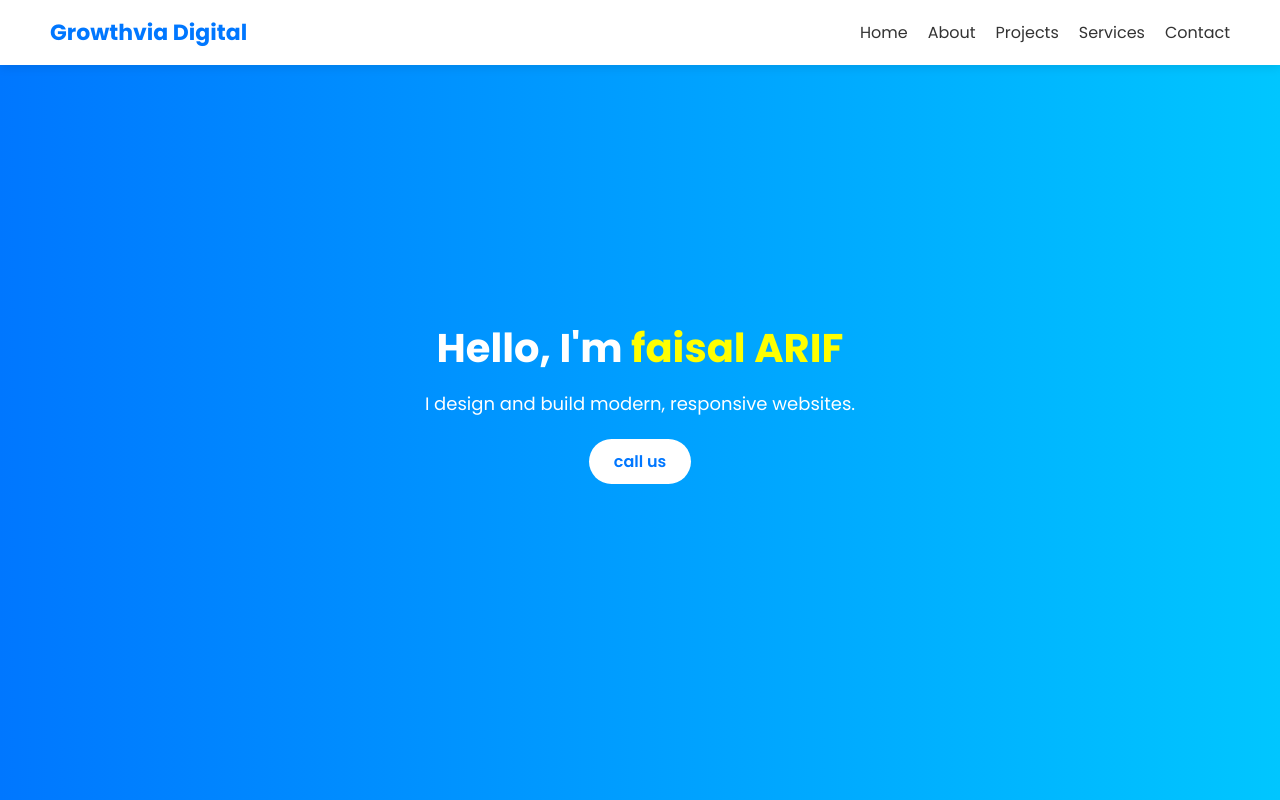
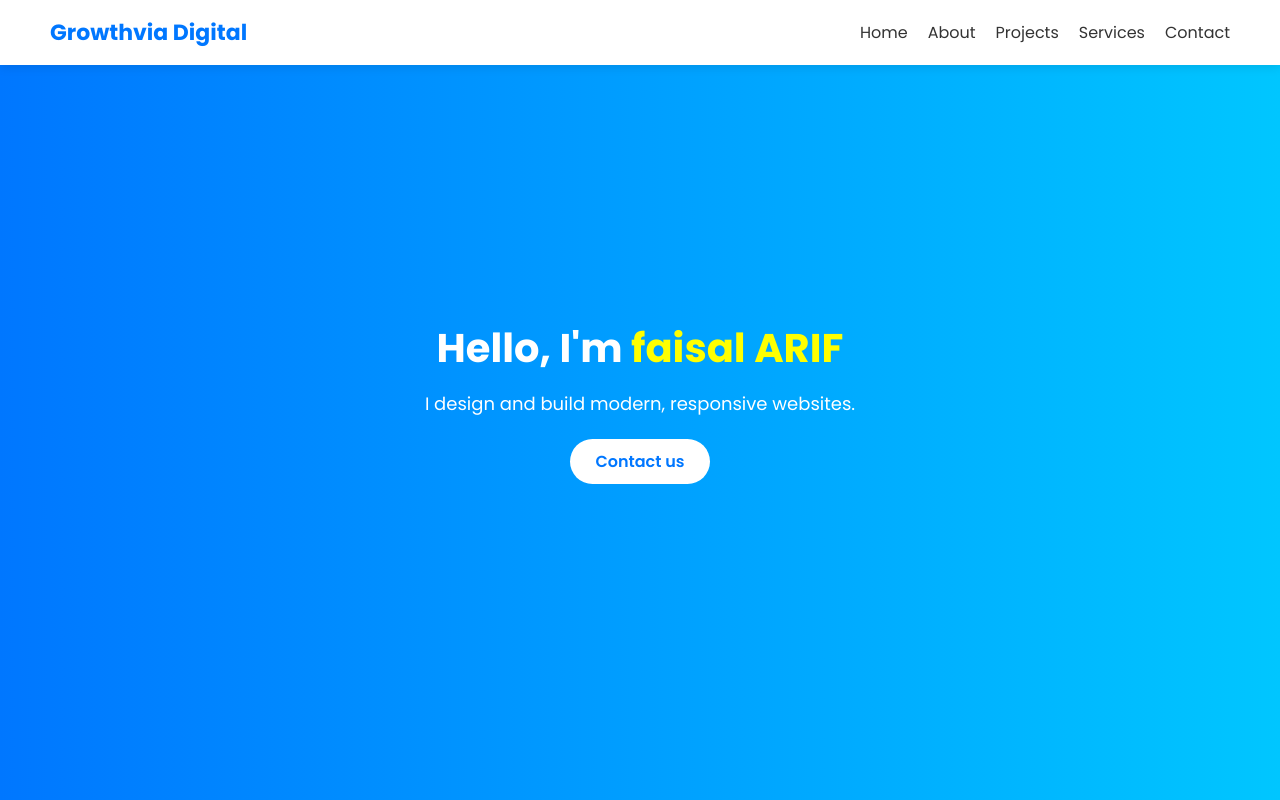
Before and after one commit to faizkhan899088-dot/Growthviadigital., a plain HTML site: page index.html in a window 1280 px wide. Shown: the top 800 px of the page. Drawn offline with Linux system fonts and the light colour scheme.

Commit message:
Update index.html

```diff
--- a/index.html
+++ b/index.html
@@ -81,7 +81,7 @@
     <div class="hero-content fade-in">
       <h1>Hello, I'm <span>faisal ARIF </span></h1>
       <p>I design and build modern, responsive websites.</p>
-      <a href="contact" class="btn">call us </a>
+      <a href="contact" class="btn">Contact us </a>
     </div>
   </section>
 
```
